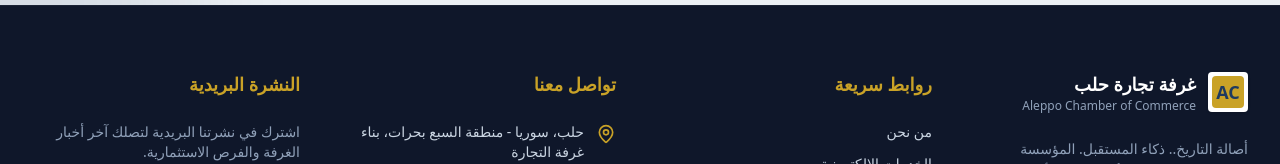
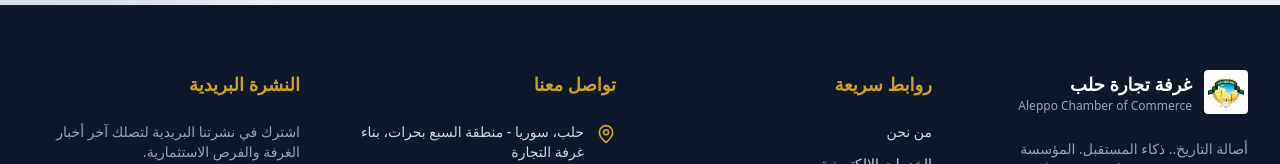
Before and after one commit to mustafakh994/aleppo_chamber, a Next.js app: page / in a window 1280 px wide. Shown: the part 5151-5315 px from the top of the page. Built offline with nearby package versions, Linux system fonts and the light colour scheme.

Commit message:
Add logo to footer

```diff
--- a/src/components/layout/Footer.tsx
+++ b/src/components/layout/Footer.tsx
@@ -1,6 +1,7 @@
 "use client";
 
 import Link from "next/link";
+import Image from "next/image";
 import { Mail, MapPin, Phone, Globe, Linkedin, Twitter, Youtube, Facebook, Send } from "lucide-react";
 import { usePathname } from "next/navigation";
 
@@ -18,10 +19,14 @@
                     {/* Column 1: About */}
                     <div className="space-y-6">
                         <div className="flex items-center gap-3">
-                            <div className="bg-white p-1 rounded shadow-sm">
-                                <div className="w-8 h-8 bg-secondary-gold rounded flex items-center justify-center font-bold text-primary-deep text-lg">
-                                    AC
-                                </div>
+                            <div className="bg-white p-1 rounded shadow-sm overflow-hidden">
+                                <Image
+                                    src="/Logoch.png"
+                                    alt="غرفة تجارة حلب"
+                                    width={36}
+                                    height={36}
+                                    className="w-9 h-9 object-contain"
+                                />
                             </div>
                             <div className="flex flex-col">
                                 <span className="text-lg font-bold font-arabic-heading">غرفة تجارة حلب</span>
```
